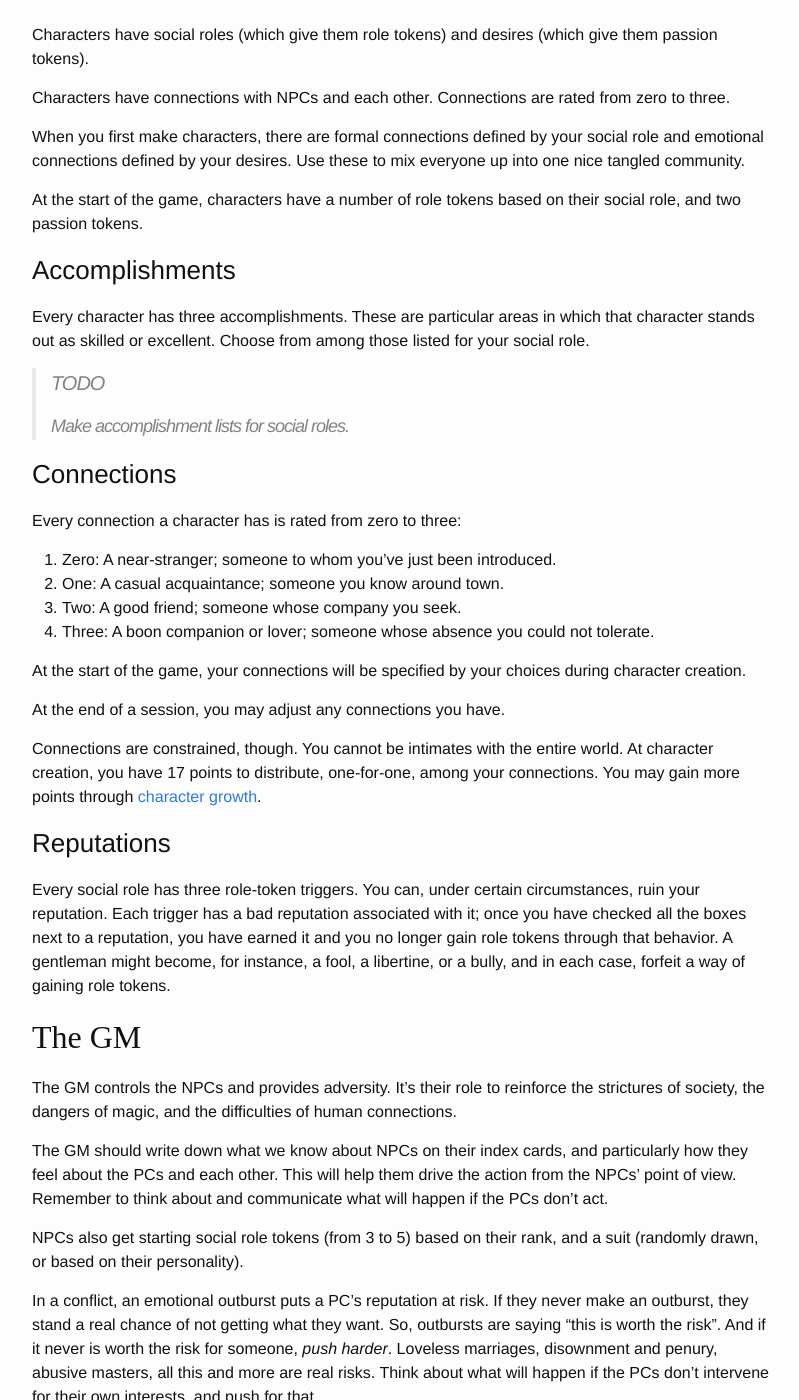
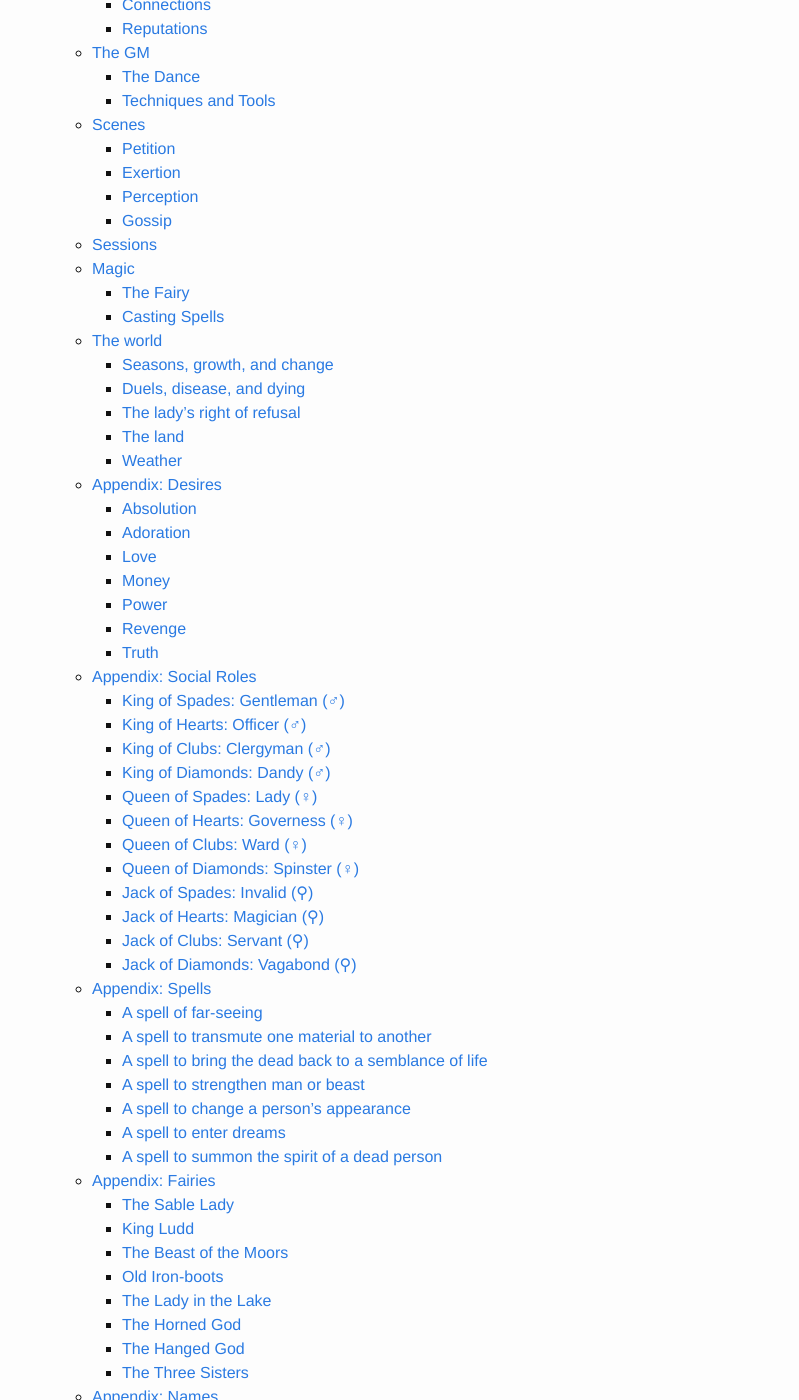
Before and after one commit to wlonk/arcadia, a Jekyll site: the page built from rules/index.md, in a window 1280 px wide and 1400 px high, scrolled down 1353 px. Shown: the whole window, without its empty margins (238-1037 px from the left). Built offline with Jekyll 4.4.1, drawn with Linux system fonts in a browser that asks for light colours; some web fonts are replaced; some of the changed text lies outside the part shown.

Commit message:
Change to kramdown-style ToC
Including markup to exclude TODO sections from ToC.

```diff
--- a/rules/index.md
+++ b/rules/index.md
@@ -8,6 +8,7 @@ title: Rules
 A game of magic, manners, and madness.
 
 > #### TODO
+> {: .no_toc}
 >
 >  1. Family and friends, and their effects on reputation
 >  2. Fairy needs and desires
@@ -56,7 +57,8 @@ A game of magic, manners, and madness.
 > Secret powers for accomplishments when you use them in fairy? Or just "use
 > them creatively"?
 
-[TOC]
+* TOC
+{:toc}
 
 ## Characters
 
@@ -80,6 +82,7 @@ that character stands out as skilled or excellent. Choose from among those
 listed for your social role.
 
 > #### TODO
+> {: .no_toc}
 >
 > Make accomplishment lists for social roles.
 
@@ -335,6 +338,7 @@ They must then answer honestly, and describe how they let it slip:
   * Something else
 
 > #### TODO
+> {: .no_toc}
 >
 > When you read the fairy, there's a totally different list of questions. Very
 > particular for the fairy. How do you strengthen your connection with the
@@ -402,6 +406,7 @@ requirement, and if you break that, well, you lose the spell and you lose
 access to one of your desires. It will no longer nourish you.
 
 > #### TODO
+> {: .no_toc}
 >
 > Kate: "The fairy needs to be a sea-change, for everyone at once." That means
 > that there needs to be something like the _Dread_ tower, something inevitable
@@ -478,6 +483,7 @@ may also change out a desire, and should redefine their connections with the
 NPCs.
 
 > #### TODO
+> {: .no_toc}
 >
 > Actually make growth questions.
 
@@ -550,6 +556,7 @@ Take a token when you learn a secret related to your agenda.
 ## Appendix: Social Roles
 
 > #### TODO
+> {: .no_toc}
 >
 > Edit social roles.
 
@@ -978,6 +985,7 @@ Costs:
 To break this spell, throw salt at the spirit.
 
 > #### TODO
+> {: .no_toc}
 >
 > The Arcana, for inspiration for more spells:
 >
```
